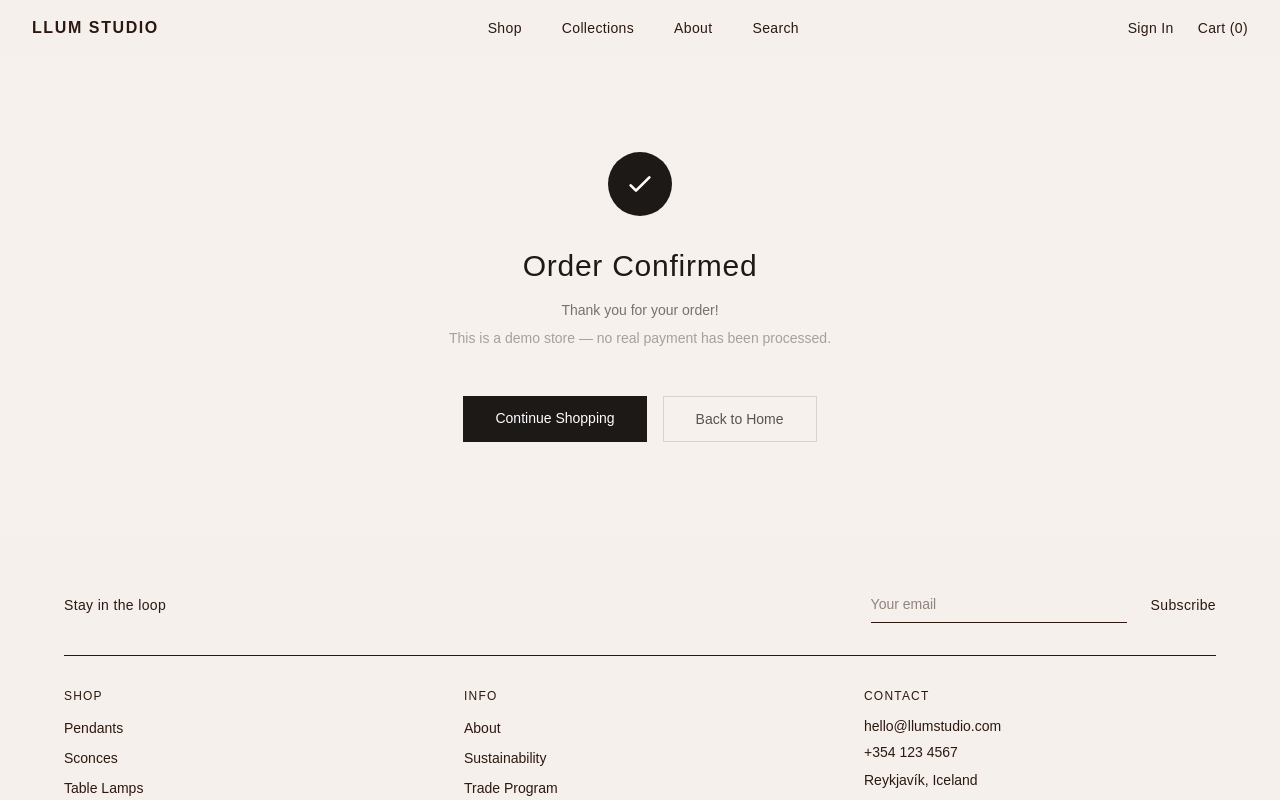
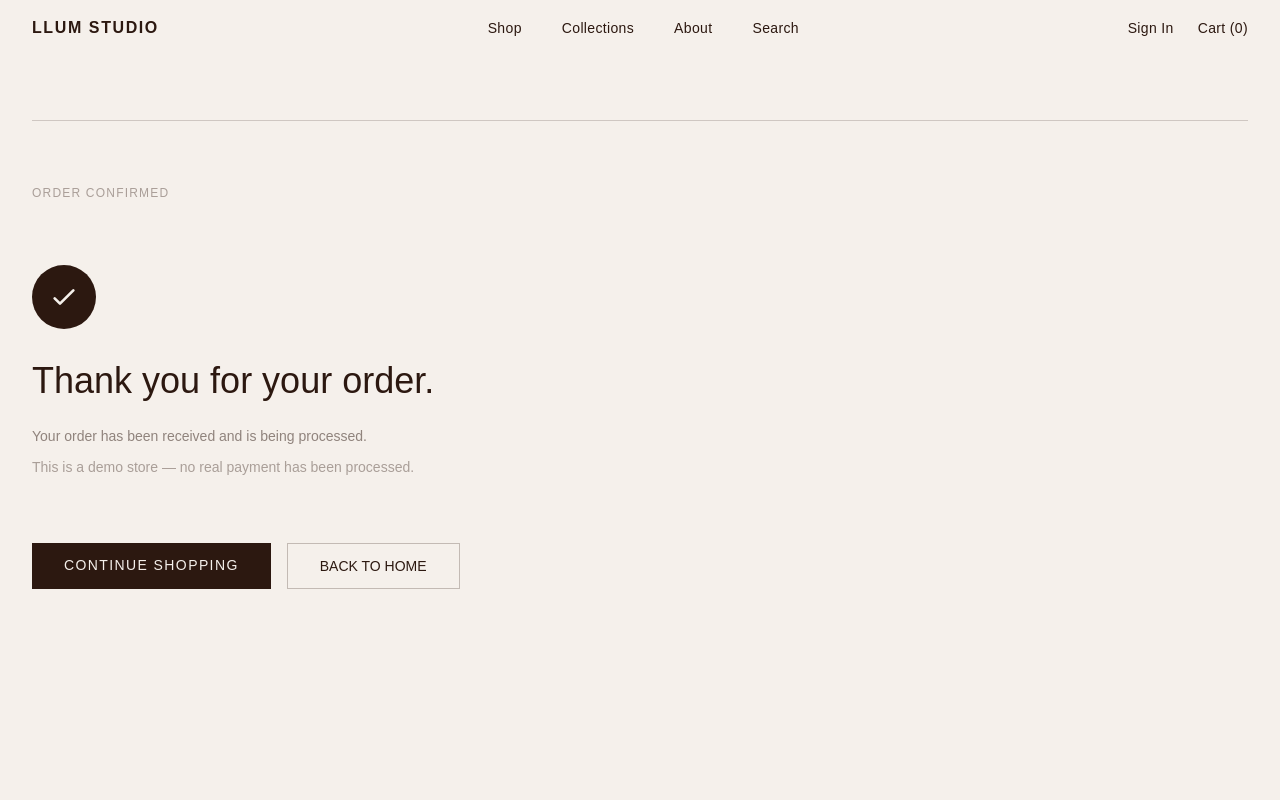
Before and after one commit to oddnyhalldora21/llum_studio, a React (Vite) app: page /order-confirmation in a window 1280 px wide. Shown: the top 800 px of the page. Built offline with nearby package versions, Linux system fonts and the light colour scheme; no server answers; a web font is replaced by a local one.

Commit message:
orderConfirmationPage updated UI layout

```diff
--- a/src/pages/OrderConfirmationPage.tsx
+++ b/src/pages/OrderConfirmationPage.tsx
@@ -2,38 +2,54 @@ import { Link } from 'react-router-dom'
 
 function OrderConfirmationPage() {
   return (
-    <div className="max-w-lg mx-auto px-8 py-24 text-center">
+    <div className="min-h-screen px-8 py-16" style={{ backgroundColor: '#f5f0eb' }}>
 
-      {/* Checkmark */}
-      <div className="w-16 h-16 rounded-full bg-stone-900 flex items-center justify-center mx-auto mb-8">
-        <svg className="w-8 h-8 text-white" fill="none" viewBox="0 0 24 24" stroke="currentColor">
+      {/* Top divider line */}
+      <div className="w-full border-t mb-16" style={{ borderColor: '#2c181030' }} />
+
+      <p className="text-xs tracking-widest uppercase mb-16" style={{ color: '#2c181060' }}>
+        Order Confirmed
+      </p>
+
+      <div className="max-w-xl">
+
+        {/* Burgundy checkmark */}
+        <div
+          className="w-16 h-16 rounded-full flex items-center justify-center mb-8"
+          style={{ backgroundColor: '#2c1810' }}
+        >
+          <svg className="w-8 h-8" fill="none" viewBox="0 0 24 24" stroke="currentColor" style={{ color: '#f5f0eb' }}>
             <path strokeLinecap="round" strokeLinejoin="round" strokeWidth={2} d="M5 13l4 4L19 7" />
           </svg>
         </div>
 
-      <h1 className="text-3xl font-medium tracking-wide text-stone-900 mb-4">
-        Order Confirmed
+        <h1 className="text-4xl font-light mb-6" style={{ color: '#2c1810' }}>
+          Thank you for your order.
         </h1>
-      <p className="text-sm text-stone-500 mb-2">
-        Thank you for your order!
+        <p className="text-sm leading-relaxed mb-2" style={{ color: '#2c181080' }}>
+          Your order has been received and is being processed.
         </p>
-      <p className="text-sm text-stone-400 mb-12">
+        <p className="text-sm leading-relaxed mb-16" style={{ color: '#2c181060' }}>
           This is a demo store — no real payment has been processed.
         </p>
 
-      <div className="flex gap-4 justify-center">
+        <div className="flex gap-4">
           <Link
             to="/shop"
-          className="px-8 py-3 bg-stone-900 text-white text-sm hover:bg-stone-700 transition-colors"
+            className="px-8 py-3 text-sm tracking-widest uppercase transition-opacity hover:opacity-70"
+            style={{ backgroundColor: '#2c1810', color: '#f5f0eb' }}
           >
             Continue Shopping
           </Link>
           <Link
             to="/"
-          className="px-8 py-3 border border-stone-300 text-sm text-stone-600 hover:border-stone-900 transition-colors"
+            className="px-8 py-3 text-sm tracking-widests uppercase transition-opacity hover:opacity-70"
+            style={{ border: '1px solid #2c181040', color: '#2c1810' }}
           >
             Back to Home
           </Link>
+        </div>
+
       </div>
 
     </div>
```
Lines whose indentation alone changed are shown as unchanged.
